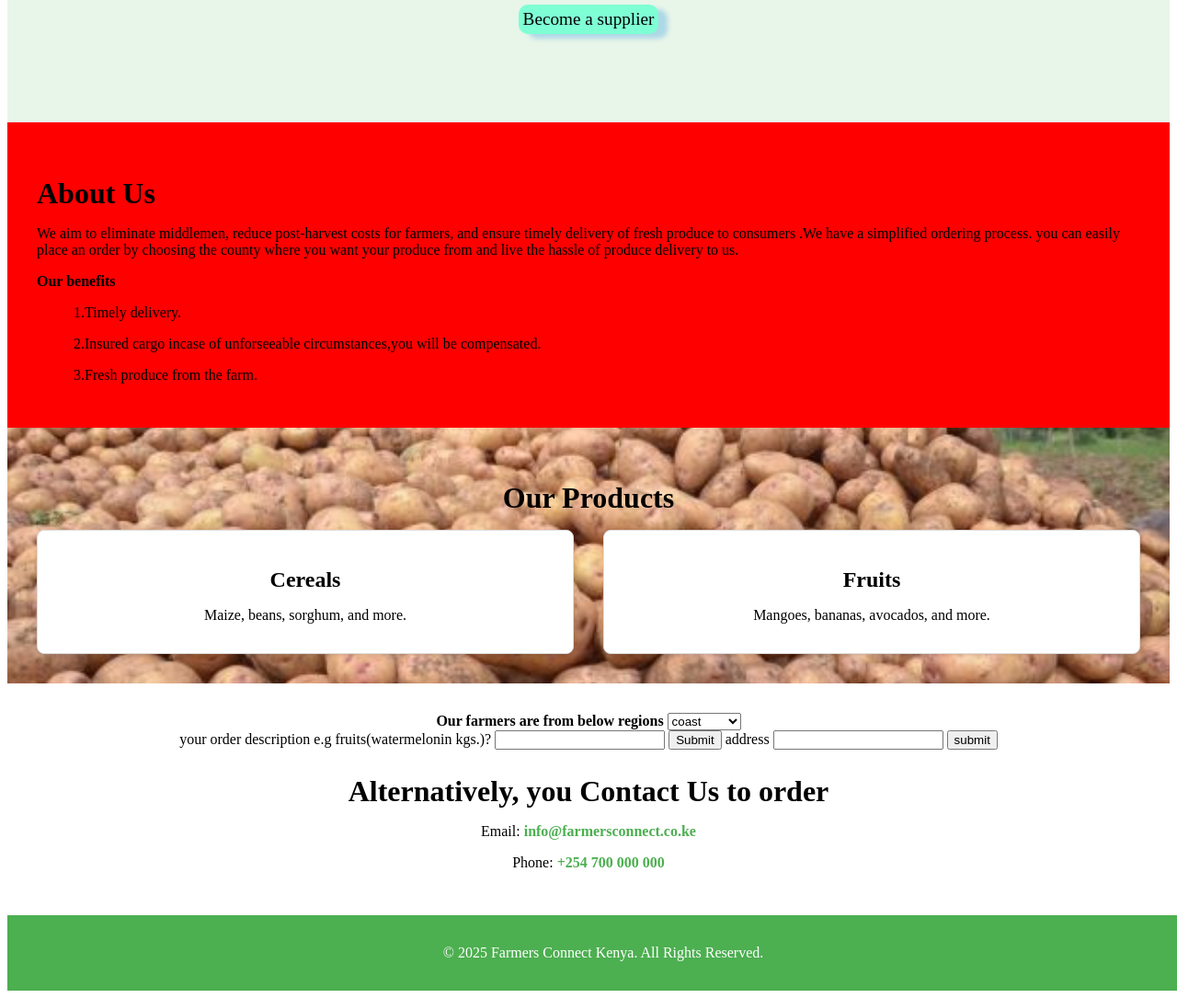
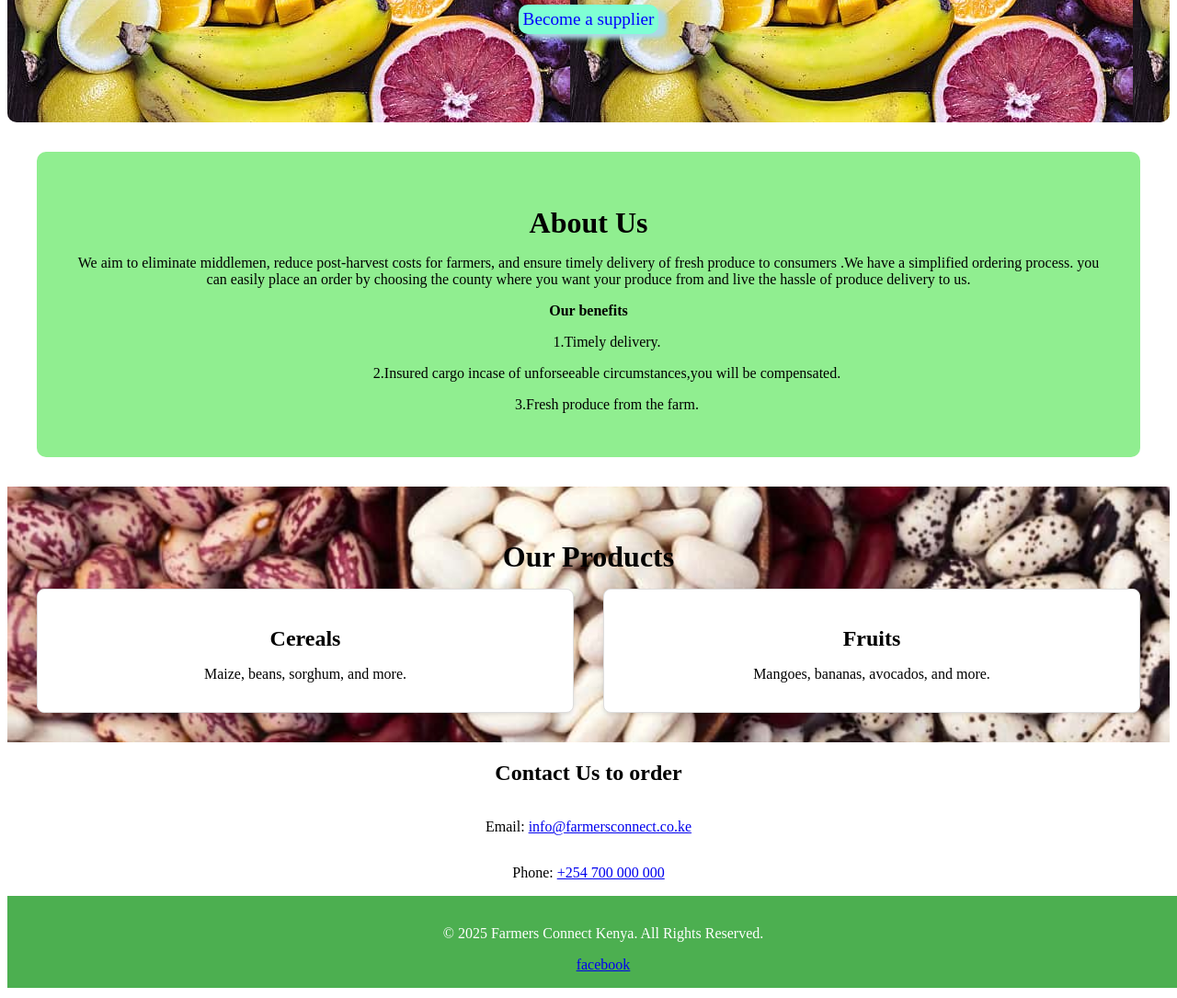
Before and after one commit to jameskaweria/E_shamba, a plain HTML site: page index.html in a window 1280 px wide. Shown: the part 300-1385 px from the top of the page at 92% size. Drawn offline with Linux system fonts and the light colour scheme.

Commit message:
photo changes and ommition in html

```diff
--- a/index.html
+++ b/index.html
@@ -22,7 +22,7 @@
 
     <main>
         <section id="home" class="hero">
-            <h1>Connecting Farmers to Consumers</h1>
+            <h1 class="h1">Connecting Farmers to Consumers</h1>
             <p>Order fresh cereals and fruits directly from farmers in Kenya.</p>
             <p class="supplier">Become a supplier</p>
         </section>
@@ -54,28 +54,13 @@
             </div>
         </section>
 
-        <section id="contact" class="contact">
-            <label for="county"><b>Our farmers are from below regions </b></label>
-            <select name="county" id="county">
-            <option value="coast">coast</option>
-            <option value="Riftvalley">Riftvalley</option>
-            <option value="Nyanza">Nyanza</option>
-            <option value="Western">Western</option>
-            <option value="N.eastern">N.eastern</option>
-            <option value="Eastern">Eastern</option>
-        </select>
-        <div><form>
-            <label for="choose">your order description e.g fruits(watermelonin kgs.)? </label>
-            <input id="choose" name="order"  />
-            <button>Submit</button>
-            <label for="address">address</label>
-            <input type="text">
-            <button>submit</button>
 
-          </form>
-        </div>
 
-            <h2>Alternatively, you Contact Us to order</h2>
+
+
+        <section class=contact1>
+
+            <h2>Contact Us to order</h2>
             <p>Email: <a href="mailto:info@farmersconnect.co.ke">info@farmersconnect.co.ke</a></p>
             <p>Phone: <a href="tel:+254700000000">+254 700 000 000</a></p>
         </section>
@@ -83,6 +68,7 @@
 
     <footer>
         <p>&copy; 2025 Farmers Connect Kenya. All Rights Reserved.</p>
+        <a href="#" class="fa fa-facebook" target="-blank">facebook</a>
     </footer>
 
     <script src="script.js"></script>
--- a/style.css
+++ b/style.css
@@ -59,7 +59,12 @@
     background-color: #e8f5e9;
     display: flex;
  flex-direction: column;
+ border-radius: 10px;
+ background-image: url(fruits.jpg);
+ color:blue;
+
 }
+
 
 .hero h1 {
     font-size: 2.5rem;
@@ -78,7 +83,15 @@
     justify-content: center;
 flex-wrap: wrap;
     padding: 2rem;
-    background-color: red;
+    margin: 2rem;
+    background-color:lightgreen;
+    align-self: center;
+    align-items: center;
+justify-items: center;
+border-radius: 10px;
+text-align: center;
+
+
 
 
 
@@ -105,7 +118,7 @@ flex-wrap: wrap;
 .products {
     padding: 2rem;
     background-color: #f1f8e9;
-    background-image: url(potatoes.jpg);
+    background-image: url(beans.jpg);
     background-repeat: no-repeat;
     background-position:center ;
     background-size: cover;
@@ -125,6 +138,9 @@ flex-wrap: wrap;
     gap: 2rem;
     flex-wrap: wrap;
     box-shadow: #333;
+
+
+
 }
 
 .product-item {
@@ -149,11 +165,22 @@ flex-wrap: wrap;
     padding: 2rem;
     background-color: #fff;
     text-align: center;
+    display: flex;
+flex-direction: column;
+ text-align: center;
+ justify-content: center;
+ align-items: center;
+ align-content: center;
+ justify-items: center;
+ background-color: lightgreen;
+ border-radius: 10px;
+
 }
 
 .contact h2 {
     font-size: 2rem;
     margin-bottom: 1rem;
+    display: grid;
 }
 
 .contact a {
@@ -196,3 +223,8 @@ padding: 5px;
 box-shadow: 10px 5px 5px lightblue;
 align-self: center;
 }
+.contact1{
+    display: flex;
+    flex-direction: column;
+    text-align: center;
+}
```
Also changed, not shown: beans.jpg (added), fruits.jpg (added).
